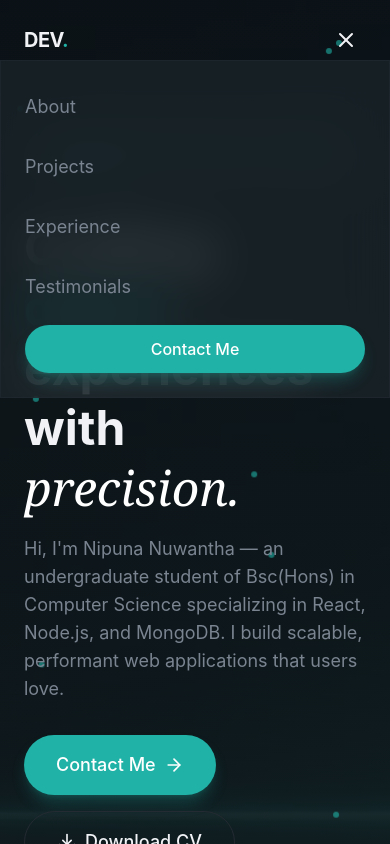
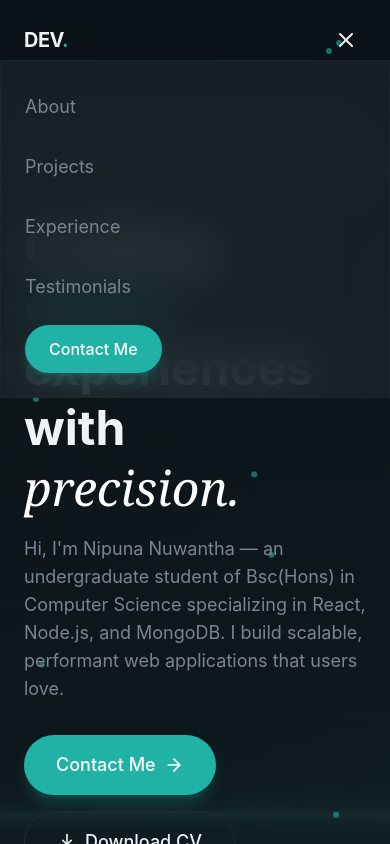
Before and after one commit to UNNuwantha/developer-portfolio, a React (Vite) app in the folder client/: page / in a window 390 px wide. Both pictures are taken after a click on the button 346 px from the left and 40 px from the top of the page. Shown: the top 844 px of the page. Built offline with nearby package versions, Linux system fonts and the light colour scheme.

Commit message:
Added logics to contact buttons

```diff
--- a/client/src/layout/Navbar.jsx
+++ b/client/src/layout/Navbar.jsx
@@ -54,7 +54,9 @@
 
         {/* CTA Button */}
         <div className="hidden md:block">
-          <Button size="sm">Contact Me</Button>
+          <a href="#contact">
+            <Button size="sm">Contact Me</Button>
+          </a>
         </div>
 
         {/* Mobile Menu Button */}
@@ -81,9 +83,9 @@
               </a>
             ))}
 
-            <Button onClick={() => setIsMobileMenuOpen(false)}>
-              Contact Me
-            </Button>
+            <a href="#contact" onClick={() => setIsMobileMenuOpen(false)}>
+              <Button>Contact Me</Button>
+            </a>
           </div>
         </div>
       )}
--- a/client/src/sections/Hero.jsx
+++ b/client/src/sections/Hero.jsx
@@ -94,9 +94,11 @@
 
             {/* CTAs */}
             <div className="flex flex-wrap gap-4 animate-fade-in animation-delay-300">
-              <Button size="lg">
-                Contact Me <ArrowRight className="w-5 h-5" />
-              </Button>
+              <a href="#contact">
+                <Button size="lg">
+                  Contact Me <ArrowRight className="w-5 h-5" />
+                </Button>
+              </a>
               <AnimatedBorderButton>
                 <Download className="w-5 h-5" />
                 Download CV
```
